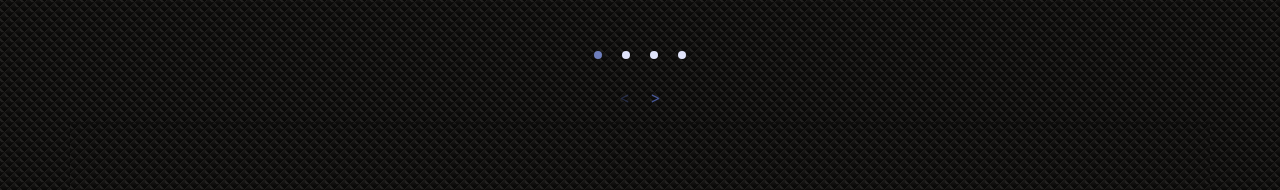
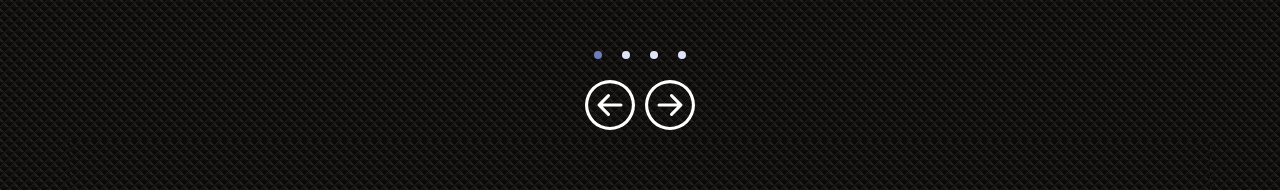
Before and after one commit to MoxElliot/video-portfolio, a React (Create React App) app: page / in a window 1280 px wide. Shown: the part 1263-1453 px from the top of the page. Built offline with nearby package versions, Linux system fonts and the light colour scheme.

Commit message:
changed video pre/next arrow to react-icons

```diff
--- a/src/App.css
+++ b/src/App.css
@@ -106,14 +106,6 @@
     color:white
 }
 
-.alice-carousel__prev-btn-item,
-.alice-carousel__next-btn-item {
-  display: inline-block;
-  cursor: pointer;
-  padding: 5px;
-  margin: 0;
-  color: white;
-}
 
 @media only screen and (min-width: 600px) {
     .about-photo {
--- a/src/Components/VideoSection.jsx
+++ b/src/Components/VideoSection.jsx
@@ -1,6 +1,7 @@
 import React from 'react';
 import AliceCarousel from 'react-alice-carousel';
 import 'react-alice-carousel/lib/alice-carousel.css';
+import { BsArrowLeftCircle, BsArrowRightCircle } from 'react-icons/bs'
 
 // Do this https://maxmarinich.github.io/react-alice-carousel/#custom-components
 const VideoSection = () => {
@@ -42,7 +43,17 @@ const VideoSection = () => {
         <div className='video-section container mt-5' id='video-section'>
             <div style={{height:'10rem'}}></div>
             <h1>Videos</h1>
-            <AliceCarousel mouseTracking items={videos} responsive={responsive}  />
+            <AliceCarousel
+                mouseTracking
+                items={videos}
+                responsive={responsive}
+                renderPrevButton={() => {
+                    return <BsArrowLeftCircle size={50}/>
+                  }}
+                renderNextButton={() => {
+                    return <BsArrowRightCircle size={50}/>
+                  }}
+            />
 
         </div>
     )
```
Also changed, not shown: 1 other file (tests, documents, lock files or other folders).
